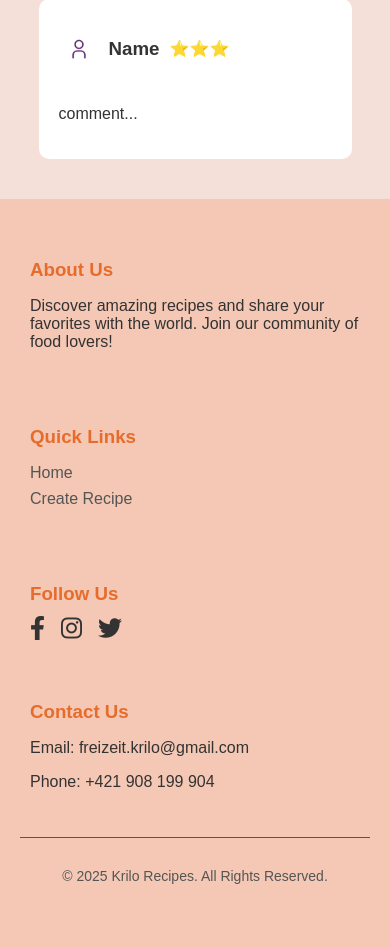
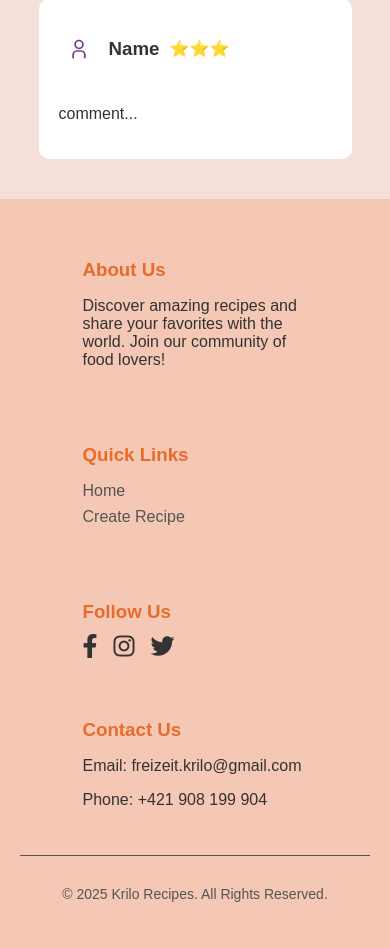
Before and after one commit to David-ssnd/WSE-Project, a PHP site: page /recipe-page/index.html in a window 390 px wide. Shown: the part 2797-3745 px from the top of the page. Before the commit the page ends 3681 px from the top, so only its background shows below. Run offline with PHP 8.4, Linux system fonts and the light colour scheme.

Commit message:
style: update layout for recipes feed and adjust max-width for better responsiveness

```diff
--- a/resources/styles.css
+++ b/resources/styles.css
@@ -155,8 +155,7 @@ body {
 .recipes-feed {
     display: flex;
     flex-wrap: wrap;
-    justify-content: flex-start;
-    gap: calc(40% / 9);
+    justify-content: space-between;
 }
 
 /* food item */
@@ -789,7 +788,7 @@ body {
     flex-wrap: wrap;
     justify-content: space-between;
     gap: 1.25rem;
-    max-width: 70rem;
+    max-width: 70%;
     margin: 0 auto;
 }
 
```
